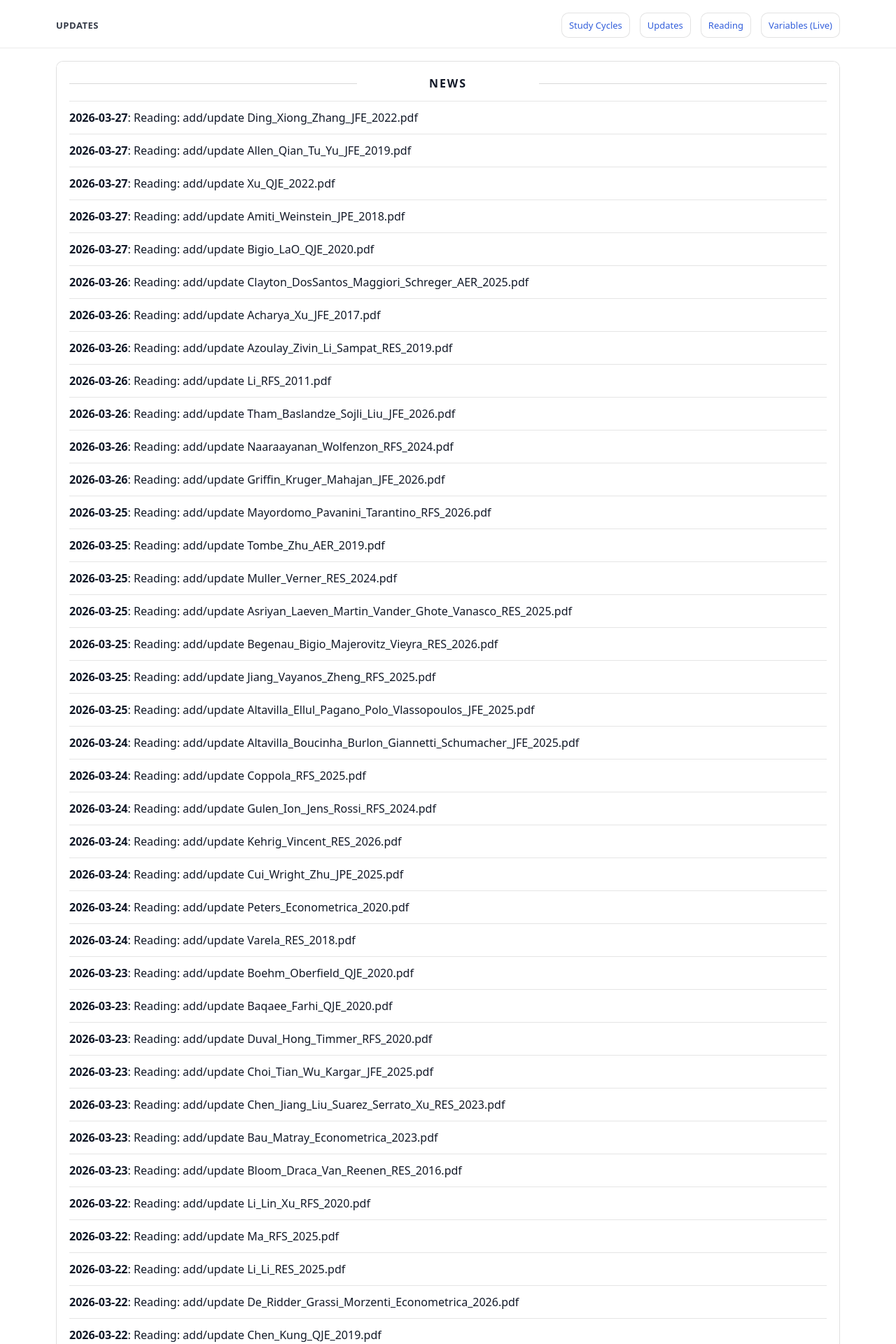
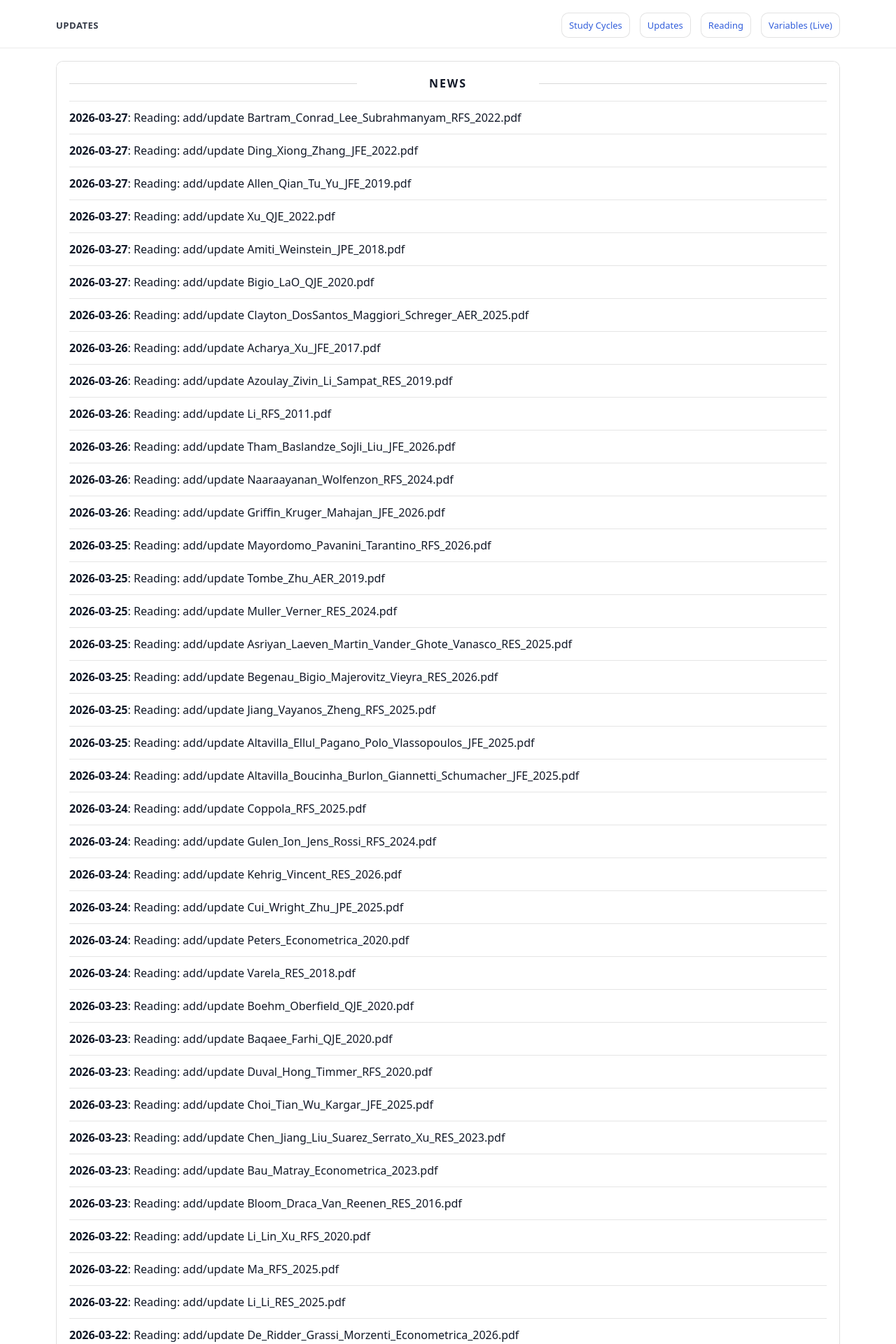
Before and after one commit to yaxinzn/study-archive, a Jekyll site: the page built from updates/index.md, in a window 1280 px wide. Shown: the top 1920 px of the page at 70% size. Built offline with Jekyll 4.4.1, drawn with Linux system fonts in a browser that asks for light colours; some of the changed text lies outside the part shown.

Commit message:
chore: update NEWS feed

```diff
--- a/_data/news.yml
+++ b/_data/news.yml
@@ -1,4 +1,7 @@
 # Auto-generated update history (sorted newest -> oldest). Do not edit manually.
+- ts: "1774612267"
+  date: "2026-03-27"
+  title: "Reading: add/update Bartram_Conrad_Lee_Subrahmanyam_RFS_2022.pdf"
 - ts: "1774611020"
   date: "2026-03-27"
   title: "Reading: add/update Ding_Xiong_Zhang_JFE_2022.pdf"
```
